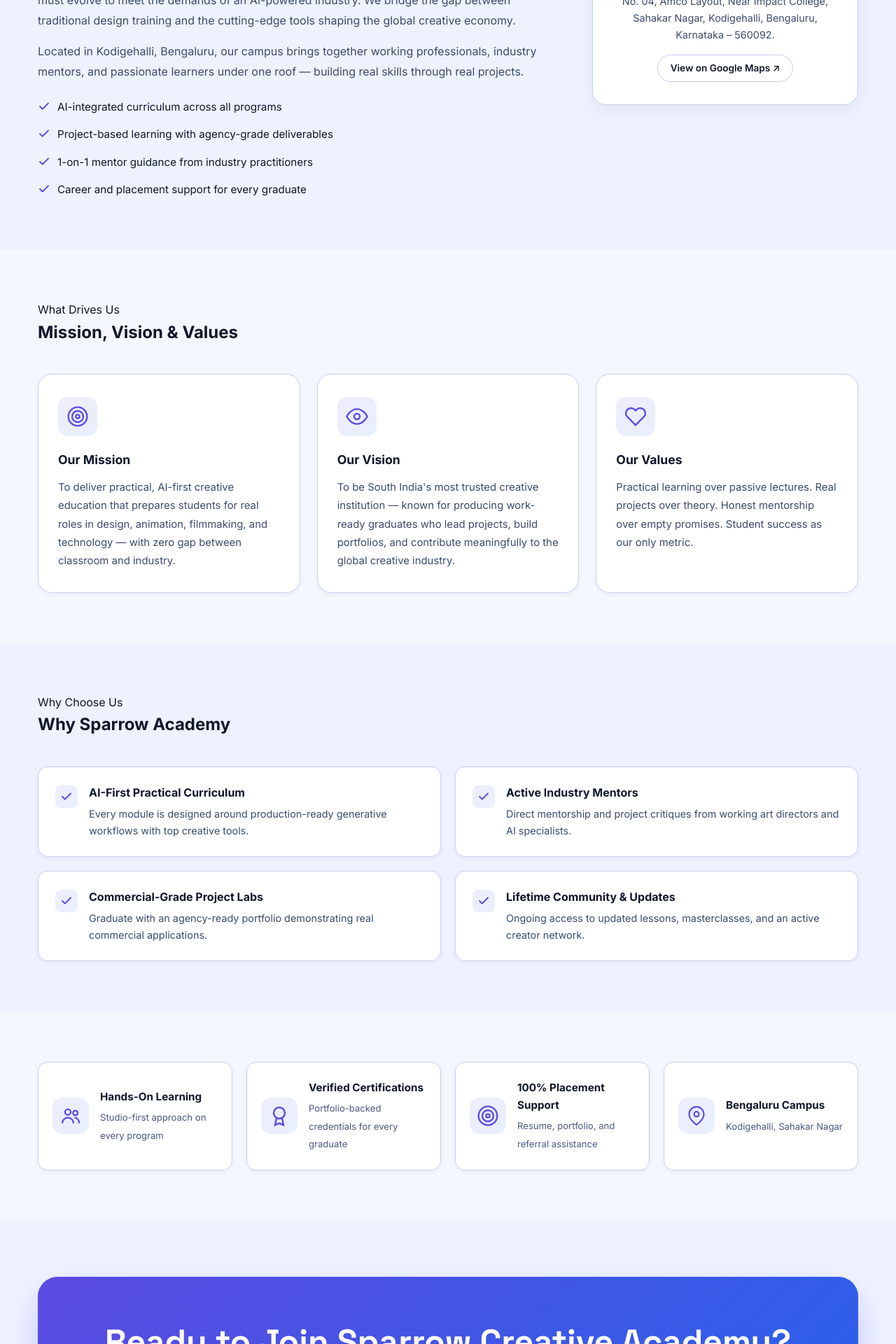
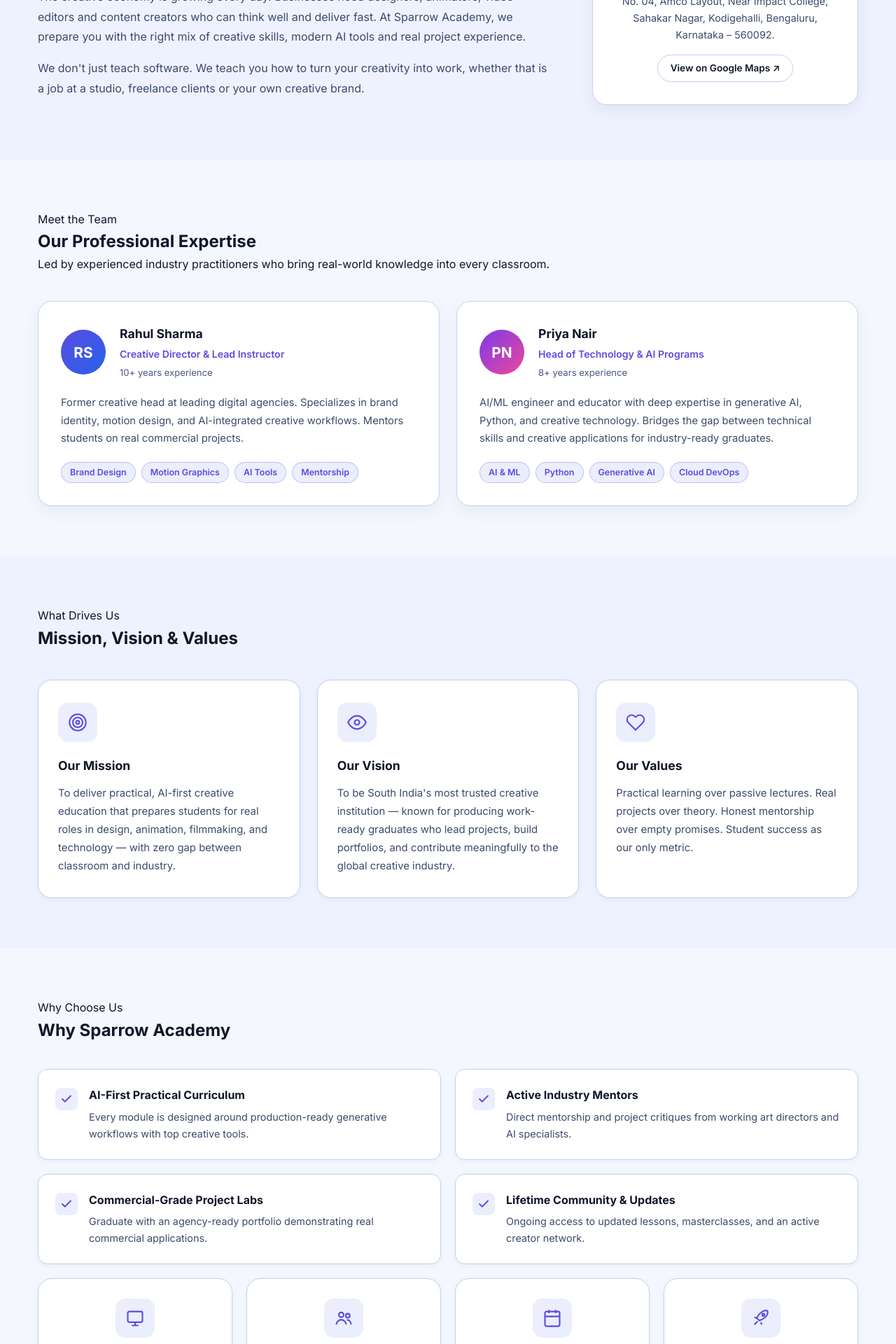
Before and after one commit to sangriabrand-dev/Sparrow-Academy, a React (Vite) app: page /about in a window 1280 px wide. Shown: the part 880-2800 px from the top of the page at 70% size. Built offline with nearby package versions, Linux system fonts and the light colour scheme.

Commit message:
About page: rename Our Story, add employee cards, add feature cards to Why Choose Us

```diff
--- a/src/pages/About.jsx
+++ b/src/pages/About.jsx
@@ -7,55 +7,119 @@ import { siteConfig } from "../config/siteConfig.js";
 import { setPageSeo } from "../utils/seo.js";
 import "../styles/About.css";
 
+/* ── ICONS ── */
 const IconCheck = () => (
   <svg viewBox="0 0 24 24" fill="none" stroke="currentColor" strokeWidth="2.5" width="18" height="18" aria-hidden="true">
     <path d="M20 6L9 17l-5-5" strokeLinecap="round" strokeLinejoin="round" />
   </svg>
 );
-
 const IconTarget = () => (
-  <svg viewBox="0 0 24 24" fill="none" stroke="currentColor" strokeWidth="1.8" width="32" height="32" aria-hidden="true">
-    <circle cx="12" cy="12" r="10" />
-    <circle cx="12" cy="12" r="6" />
-    <circle cx="12" cy="12" r="2" />
+  <svg viewBox="0 0 24 24" fill="none" stroke="currentColor" strokeWidth="1.8" width="28" height="28" aria-hidden="true">
+    <circle cx="12" cy="12" r="10" /><circle cx="12" cy="12" r="6" /><circle cx="12" cy="12" r="2" />
+  </svg>
+);
+const IconEye = () => (
+  <svg viewBox="0 0 24 24" fill="none" stroke="currentColor" strokeWidth="1.8" width="28" height="28" aria-hidden="true">
+    <path d="M1 12s4-8 11-8 11 8 11 8-4 8-11 8-11-8-11-8z" /><circle cx="12" cy="12" r="3" />
+  </svg>
+);
+const IconHeart = () => (
+  <svg viewBox="0 0 24 24" fill="none" stroke="currentColor" strokeWidth="1.8" width="28" height="28" aria-hidden="true">
+    <path d="M20.84 4.61a5.5 5.5 0 0 0-7.78 0L12 5.67l-1.06-1.06a5.5 5.5 0 0 0-7.78 7.78l1.06 1.06L12 21.23l7.78-7.78 1.06-1.06a5.5 5.5 0 0 0 0-7.78z" />
+  </svg>
+);
+const IconUsers = () => (
+  <svg viewBox="0 0 24 24" fill="none" stroke="currentColor" strokeWidth="1.8" width="28" height="28" aria-hidden="true">
+    <circle cx="9" cy="8" r="3" /><path d="M3 20c0-3.3 2.7-6 6-6s6 2.7 6 6" />
+    <circle cx="17" cy="9" r="2.5" /><path d="M16 14c2.8.2 5 2.5 5 6" />
+  </svg>
+);
+const IconAward = () => (
+  <svg viewBox="0 0 24 24" fill="none" stroke="currentColor" strokeWidth="1.8" width="28" height="28" aria-hidden="true">
+    <circle cx="12" cy="9" r="6" /><path d="M9 14.5L7.5 22l4.5-2 4.5 2-1.5-7.5" />
+  </svg>
+);
+const IconMapPin = () => (
+  <svg viewBox="0 0 24 24" fill="none" stroke="currentColor" strokeWidth="1.8" width="28" height="28" aria-hidden="true">
+    <path d="M21 10c0 7-9 13-9 13s-9-6-9-13a9 9 0 0 1 18 0z" /><circle cx="12" cy="10" r="3" />
+  </svg>
+);
+const IconBriefcase = () => (
+  <svg viewBox="0 0 24 24" fill="none" stroke="currentColor" strokeWidth="1.8" width="28" height="28" aria-hidden="true">
+    <rect x="3" y="7" width="18" height="13" rx="2" />
+    <path d="M8 7V5a2 2 0 0 1 2-2h4a2 2 0 0 1 2 2v2" />
+  </svg>
+);
+const IconRocket = () => (
+  <svg viewBox="0 0 24 24" fill="none" stroke="currentColor" strokeWidth="1.8" width="28" height="28" aria-hidden="true">
+    <path d="M14 4c3-2 6-1 6-1s1 3-1 6c-2 3-6 5-9 6l-3-3c1-3 4-6 7-8Z" />
+    <path d="M8 16l-4 4M7 12l-3-1M12 17l1 3" />
+    <circle cx="15" cy="8" r="1.5" />
+  </svg>
+);
+const IconStar = () => (
+  <svg viewBox="0 0 24 24" fill="none" stroke="currentColor" strokeWidth="1.8" width="28" height="28" aria-hidden="true">
+    <polygon points="12 2 15.09 8.26 22 9.27 17 14.14 18.18 21.02 12 17.77 5.82 21.02 7 14.14 2 9.27 8.91 8.26 12 2" />
+  </svg>
+);
+const IconCalendar = () => (
+  <svg viewBox="0 0 24 24" fill="none" stroke="currentColor" strokeWidth="1.8" width="28" height="28" aria-hidden="true">
+    <rect x="3" y="4" width="18" height="18" rx="2" /><path d="M16 2v4M8 2v4M3 10h18" />
+  </svg>
+);
+const IconMonitor = () => (
+  <svg viewBox="0 0 24 24" fill="none" stroke="currentColor" strokeWidth="1.8" width="28" height="28" aria-hidden="true">
+    <rect x="3" y="4" width="18" height="13" rx="2" /><path d="M8 21h8M12 17v4" />
   </svg>
 );
 
-const IconEye = () => (
-  <svg viewBox="0 0 24 24" fill="none" stroke="currentColor" strokeWidth="1.8" width="32" height="32" aria-hidden="true">
-    <path d="M1 12s4-8 11-8 11 8 11 8-4 8-11 8-11-8-11-8z" />
-    <circle cx="12" cy="12" r="3" />
-  </svg>
-);
+/* ── EMPLOYEE DATA (Mock) ── */
+const EMPLOYEES = [
+  {
+    id: 1,
+    name: "Rahul Sharma",
+    role: "Creative Director & Lead Instructor",
+    exp: "10+ years",
+    bio: "Former creative head at leading digital agencies. Specializes in brand identity, motion design, and AI-integrated creative workflows. Mentors students on real commercial projects.",
+    skills: ["Brand Design", "Motion Graphics", "AI Tools", "Mentorship"],
+    initials: "RS",
+    avatarBg: "linear-gradient(135deg, #5B4BE1, #2563EB)"
+  },
+  {
+    id: 2,
+    name: "Priya Nair",
+    role: "Head of Technology & AI Programs",
+    exp: "8+ years",
+    bio: "AI/ML engineer and educator with deep expertise in generative AI, Python, and creative technology. Bridges the gap between technical skills and creative applications for industry-ready graduates.",
+    skills: ["AI & ML", "Python", "Generative AI", "Cloud DevOps"],
+    initials: "PN",
+    avatarBg: "linear-gradient(135deg, #7c3aed, #ec4899)"
+  }
+];
 
-const IconHeart = () => (
-  <svg viewBox="0 0 24 24" fill="none" stroke="currentColor" strokeWidth="1.8" width="32" height="32" aria-hidden="true">
-    <path d="M20.84 4.61a5.5 5.5 0 0 0-7.78 0L12 5.67l-1.06-1.06a5.5 5.5 0 0 0-7.78 7.78l1.06 1.06L12 21.23l7.78-7.78 1.06-1.06a5.5 5.5 0 0 0 0-7.78z" />
-  </svg>
-);
-
-const IconUsers = () => (
-  <svg viewBox="0 0 24 24" fill="none" stroke="currentColor" strokeWidth="1.8" width="32" height="32" aria-hidden="true">
-    <circle cx="9" cy="8" r="3" />
-    <path d="M3 20c0-3.3 2.7-6 6-6s6 2.7 6 6" />
-    <circle cx="17" cy="9" r="2.5" />
-    <path d="M16 14c2.8.2 5 2.5 5 6" />
-  </svg>
-);
-
-const IconAward = () => (
-  <svg viewBox="0 0 24 24" fill="none" stroke="currentColor" strokeWidth="1.8" width="32" height="32" aria-hidden="true">
-    <circle cx="12" cy="9" r="6" />
-    <path d="M9 14.5L7.5 22l4.5-2 4.5 2-1.5-7.5" />
-  </svg>
-);
-
-const IconMapPin = () => (
-  <svg viewBox="0 0 24 24" fill="none" stroke="currentColor" strokeWidth="1.8" width="28" height="28" aria-hidden="true">
-    <path d="M21 10c0 7-9 13-9 13s-9-6-9-13a9 9 0 0 1 18 0z" />
-    <circle cx="12" cy="10" r="3" />
-  </svg>
-);
+/* ── WHY CARDS ROW 2 (new 4 cards) ── */
+const WHY_CARDS_ROW2 = [
+  {
+    icon: <IconMonitor />,
+    title: "Learn by Doing",
+    desc: "Most of every class is practical. You work on real briefs, not just theory slides."
+  },
+  {
+    icon: <IconUsers />,
+    title: "Mentors Who Guide You",
+    desc: "Trainers who explain clearly, review your work and tell you honestly how to improve."
+  },
+  {
+    icon: <IconCalendar />,
+    title: "Flexible Batches",
+    desc: "Weekday, weekend and online-support options for students and working professionals."
+  },
+  {
+    icon: <IconRocket />,
+    title: "Beginner Friendly",
+    desc: "No prior experience needed. We start from the basics and take you step by step."
+  }
+];
 
 export default function About() {
   useEffect(() => {
@@ -92,32 +156,22 @@ export default function About() {
         </div>
       </section>
 
-      {/* ── OUR STORY ── */}
+      {/* ── 1. SPARROW ACADEMY (was "Our Story") ── */}
       <section className="about-section">
         <div className="container">
-          <div className="about-story-grid">
-            <div className="about-story-content">
-              <span className="section-eyebrow">Our Story</span>
+          <div className="about-sparrow-grid">
+            <div className="about-sparrow-content">
+              <span className="section-eyebrow">Sparrow Academy</span>
               <h2 className="section-title">Built for the <span className="gradient-text">Creative Economy</span></h2>
               <p className="about-story-text">
-                Sparrow Creative Academy was founded with a single belief — that creative education in India must evolve to meet the demands of an AI-powered industry. We bridge the gap between traditional design training and the cutting-edge tools shaping the global creative economy.
+                Today, brands, startups, studios and creators all need strong visuals, smart content and fast ideas. Sparrow Academy trains you for exactly that world.
               </p>
               <p className="about-story-text">
-                Located in Kodigehalli, Bengaluru, our campus brings together working professionals, industry mentors, and passionate learners under one roof — building real skills through real projects.
+                The creative economy is growing every day. Businesses need designers, animators, video editors and content creators who can think well and deliver fast. At Sparrow Academy, we prepare you with the right mix of creative skills, modern AI tools and real project experience.
               </p>
-              <div className="about-story-points">
-                {[
-                  "AI-integrated curriculum across all programs",
-                  "Project-based learning with agency-grade deliverables",
-                  "1-on-1 mentor guidance from industry practitioners",
-                  "Career and placement support for every graduate"
-                ].map((point) => (
-                  <div className="about-story-point" key={point}>
-                    <span className="about-point-icon"><IconCheck /></span>
-                    <span>{point}</span>
-                  </div>
-                ))}
-              </div>
+              <p className="about-story-text">
+                We don't just teach software. We teach you how to turn your creativity into work, whether that is a job at a studio, freelance clients or your own creative brand.
+              </p>
             </div>
             <div className="about-story-visual">
               <div className="about-visual-card">
@@ -141,8 +195,41 @@ export default function About() {
         </div>
       </section>
 
-      {/* ── MISSION, VISION, VALUES ── */}
+      {/* ── 2. OUR PROFESSIONAL EXPERTISE ── */}
       <section className="about-section alt-bg">
+        <div className="container">
+          <div className="section-heading-center">
+            <span className="section-eyebrow">Meet the Team</span>
+            <h2 className="section-title">Our Professional <span className="gradient-text">Expertise</span></h2>
+            <p className="section-sub">Led by experienced industry practitioners who bring real-world knowledge into every classroom.</p>
+          </div>
+          <div className="about-employee-grid">
+            {EMPLOYEES.map((emp) => (
+              <div className="about-employee-card" key={emp.id}>
+                <div className="about-emp-top">
+                  <div className="about-emp-avatar" style={{ background: emp.avatarBg }}>
+                    {emp.initials}
+                  </div>
+                  <div className="about-emp-meta">
+                    <h3 className="about-emp-name">{emp.name}</h3>
+                    <span className="about-emp-role">{emp.role}</span>
+                    <span className="about-emp-exp">{emp.exp} experience</span>
+                  </div>
+                </div>
+                <p className="about-emp-bio">{emp.bio}</p>
+                <div className="about-emp-skills">
+                  {emp.skills.map((skill) => (
+                    <span className="about-emp-skill-pill" key={skill}>{skill}</span>
+                  ))}
+                </div>
+              </div>
+            ))}
+          </div>
+        </div>
+      </section>
+
+      {/* ── 3. MISSION, VISION, VALUES ── */}
+      <section className="about-section">
         <div className="container">
           <div className="section-heading-center">
             <span className="section-eyebrow">What Drives Us</span>
@@ -168,14 +255,16 @@ export default function About() {
         </div>
       </section>
 
-      {/* ── WHY SPARROW ── */}
-      <section className="about-section">
+      {/* ── 4. WHY CHOOSE US ── */}
+      <section className="about-section alt-bg">
         <div className="container">
           <div className="section-heading-center">
             <span className="section-eyebrow">Why Choose Us</span>
             <h2 className="section-title">Why <span className="gradient-text">Sparrow Academy</span></h2>
           </div>
-          <div className="about-why-grid">
+
+          {/* Row 1 — existing 4 cards (with check icon style) */}
+          <div className="about-why-grid" style={{ marginTop: "36px" }}>
             {siteConfig.whySparrowPoints.map((point) => (
               <div className="about-why-card" key={point.title}>
                 <div className="about-why-check"><IconCheck /></div>
@@ -186,11 +275,22 @@ export default function About() {
               </div>
             ))}
           </div>
+
+          {/* Row 2 — 4 new feature cards */}
+          <div className="about-feature-grid">
+            {WHY_CARDS_ROW2.map((card) => (
+              <div className="about-feature-card" key={card.title}>
+                <div className="about-feature-icon">{card.icon}</div>
+                <h4 className="about-feature-title">{card.title}</h4>
+                <p className="about-feature-desc">{card.desc}</p>
+              </div>
+            ))}
+          </div>
         </div>
       </section>
 
-      {/* ── QUICK STATS ── */}
-      <section className="about-section alt-bg">
+      {/* ── 5. QUICK STATS ── */}
+      <section className="about-section">
         <div className="container">
           <div className="about-stats-grid">
             <div className="about-stat-card">
--- a/src/styles/About.css
+++ b/src/styles/About.css
@@ -93,7 +93,15 @@
   background: var(--bg-secondary);
 }
 
-/* ── STORY ── */
+/* ── SPARROW ACADEMY (renamed story) ── */
+.about-sparrow-grid {
+  display: grid;
+  grid-template-columns: 1fr 380px;
+  gap: 60px;
+  align-items: start;
+}
+
+/* ── STORY (keep for visual card reuse) ── */
 .about-story-grid {
   display: grid;
   grid-template-columns: 1fr 380px;
@@ -228,6 +236,143 @@
   margin-top: 40px;
 }
 
+/* ── FEATURE CARDS ROW 2 ── */
+.about-feature-grid {
+  display: grid;
+  grid-template-columns: repeat(4, 1fr);
+  gap: 20px;
+  margin-top: 20px;
+}
+
+.about-feature-card {
+  background: var(--surface);
+  border: 1px solid var(--border);
+  border-radius: var(--radius-lg);
+  padding: 28px 24px;
+  box-shadow: var(--shadow-sm);
+  transition: box-shadow 0.2s, transform 0.2s;
+  text-align: center;
+}
+
+.about-feature-card:hover {
+  box-shadow: var(--shadow-hover);
+  transform: translateY(-4px);
+}
+
+.about-feature-icon {
+  width: 56px;
+  height: 56px;
+  border-radius: var(--radius-md);
+  background: var(--gradient-soft);
+  display: flex;
+  align-items: center;
+  justify-content: center;
+  color: var(--primary);
+  margin: 0 auto 16px;
+}
+
+.about-feature-title {
+  font-size: 1rem;
+  font-weight: 700;
+  color: var(--text);
+  margin-bottom: 8px;
+}
+
+.about-feature-desc {
+  font-size: 0.88rem;
+  color: var(--text-secondary);
+  line-height: 1.65;
+}
+
+/* ── EMPLOYEE CARDS ── */
+.about-employee-grid {
+  display: grid;
+  grid-template-columns: repeat(2, 1fr);
+  gap: 24px;
+  margin-top: 40px;
+}
+
+.about-employee-card {
+  background: var(--surface);
+  border: 1px solid var(--border);
+  border-radius: var(--radius-lg);
+  padding: 32px;
+  box-shadow: var(--shadow-md);
+  transition: box-shadow 0.2s, transform 0.2s;
+}
+
+.about-employee-card:hover {
+  box-shadow: var(--shadow-hover);
+  transform: translateY(-4px);
+}
+
+.about-emp-top {
+  display: flex;
+  align-items: center;
+  gap: 20px;
+  margin-bottom: 20px;
+}
+
+.about-emp-avatar {
+  width: 64px;
+  height: 64px;
+  border-radius: 50%;
+  display: flex;
+  align-items: center;
+  justify-content: center;
+  font-size: 1.3rem;
+  font-weight: 800;
+  color: #fff;
+  flex-shrink: 0;
+}
+
+.about-emp-meta {
+  display: flex;
+  flex-direction: column;
+  gap: 4px;
+}
+
+.about-emp-name {
+  font-size: 1.1rem;
+  font-weight: 700;
+  color: var(--text);
+  margin: 0;
+}
+
+.about-emp-role {
+  font-size: 0.88rem;
+  color: var(--primary);
+  font-weight: 600;
+}
+
+.about-emp-exp {
+  font-size: 0.82rem;
+  color: var(--text-muted);
+}
+
+.about-emp-bio {
+  font-size: 0.92rem;
+  color: var(--text-secondary);
+  line-height: 1.75;
+  margin-bottom: 20px;
+}
+
+.about-emp-skills {
+  display: flex;
+  flex-wrap: wrap;
+  gap: 8px;
+}
+
+.about-emp-skill-pill {
+  background: var(--gradient-soft);
+  color: var(--primary);
+  border: 1px solid var(--border-accent);
+  border-radius: var(--radius-full);
+  padding: 4px 12px;
+  font-size: 0.78rem;
+  font-weight: 600;
+}
+
 .about-why-card {
   display: flex;
   align-items: flex-start;
@@ -317,7 +462,8 @@
 
 /* ── RESPONSIVE ── */
 @media (max-width: 1024px) {
-  .about-story-grid {
+  .about-story-grid,
+  .about-sparrow-grid {
     grid-template-columns: 1fr;
   }
   .about-story-visual {
@@ -327,6 +473,9 @@
     grid-template-columns: 1fr;
   }
   .about-stats-grid {
+    grid-template-columns: repeat(2, 1fr);
+  }
+  .about-feature-grid {
     grid-template-columns: repeat(2, 1fr);
   }
 }
@@ -341,9 +490,21 @@
   .about-stats-grid {
     grid-template-columns: 1fr;
   }
+  .about-feature-grid {
+    grid-template-columns: repeat(2, 1fr);
+  }
+  .about-employee-grid {
+    grid-template-columns: 1fr;
+  }
   .about-hero-actions {
     flex-direction: column;
     align-items: center;
+  }
+}
+
+@media (max-width: 480px) {
+  .about-feature-grid {
+    grid-template-columns: 1fr;
   }
 }
 
```
